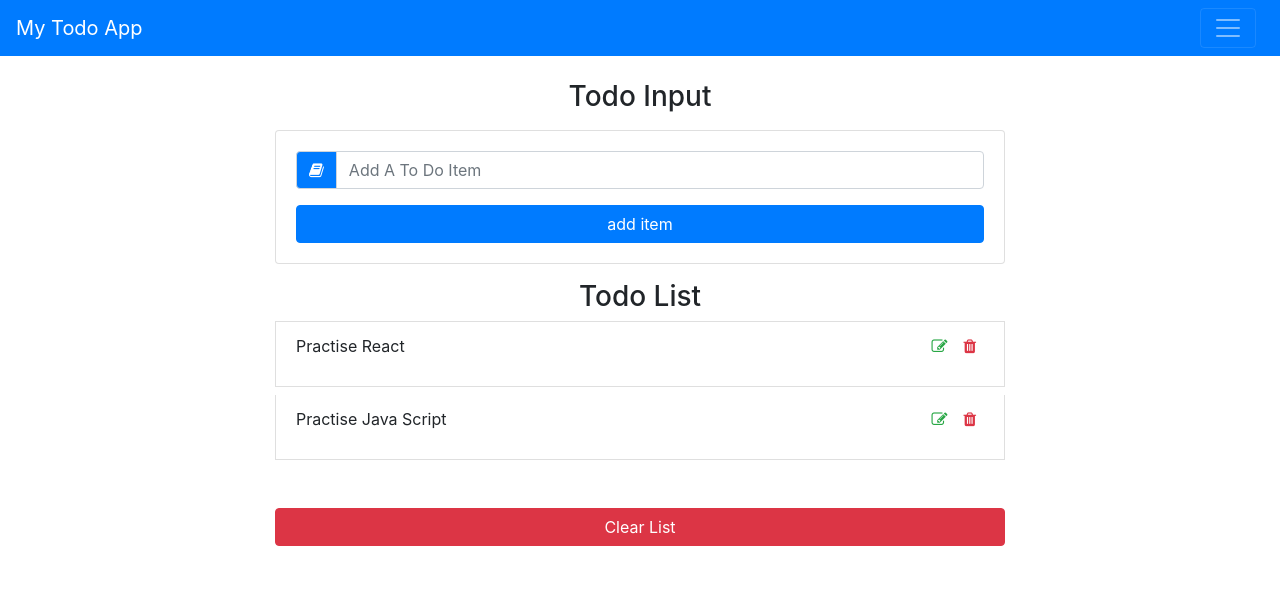
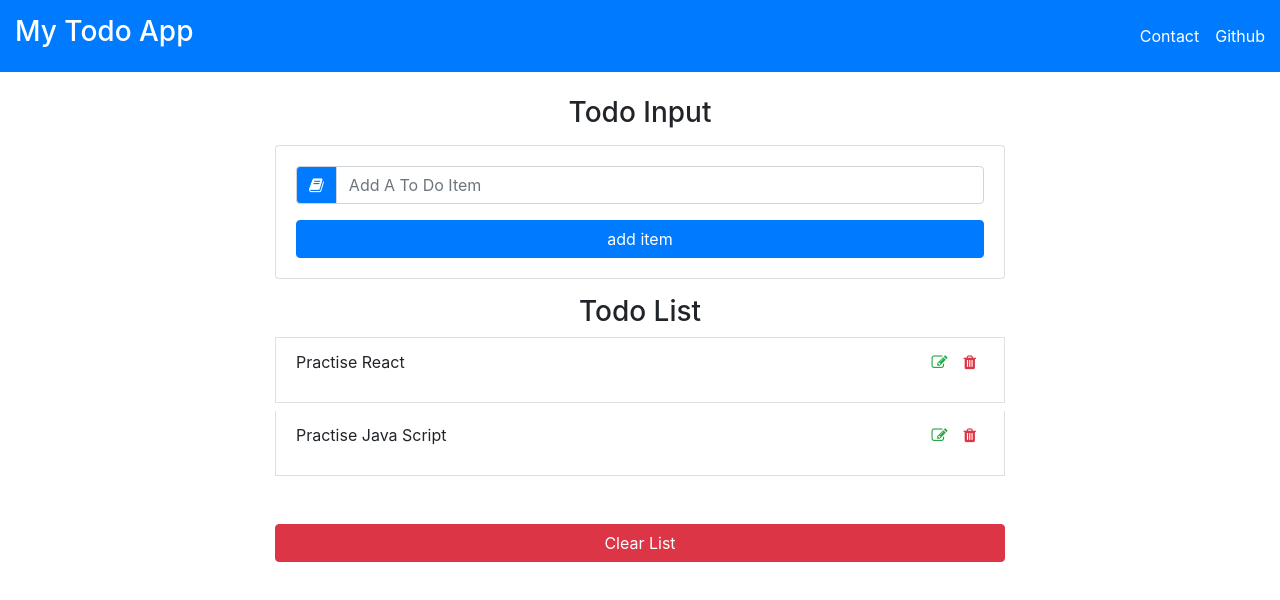
Before and after one commit to sbugarski86/React-app, a React (Create React App) app: page / in a window 1280 px wide. Shown: the top 600 px of the page. Built offline with nearby package versions, Linux system fonts and the light colour scheme.

Commit message:
Navbar and Contact form updated

```diff
--- a/package.json
+++ b/package.json
@@ -7,6 +7,7 @@
     "dom": "0.0.3",
     "react": "^16.12.0",
     "react-dom": "^16.12.0",
+    "react-hook-form": "^3.29.4",
     "react-popper": "^1.3.7",
     "react-router-dom": "^5.1.2",
     "react-scripts": "3.2.0",
--- a/public/index.html
+++ b/public/index.html
@@ -9,9 +9,6 @@
   <meta name="description" content="Web site created using create-react-app" />
   <meta name="viewport" content="minimum-scale=1, initial-scale=1, width=device-width, shrink-to-fit=no" />
   <link rel="apple-touch-icon" href="logo192.png" />
-
-  <link rel="manifest" href="%PUBLIC_URL%/manifest.json" />
-
   <link rel="stylesheet" href="https://cdnjs.cloudflare.com/ajax/libs/font-awesome/4.7.0/css/font-awesome.min.css">
   <link
   rel="stylesheet"
--- a/src/App.css
+++ b/src/App.css
@@ -1,32 +1,60 @@
 html {
-  font-size: 10px;
+  font-size: 16px;
 }
 
-.App {
+@media only screen and (max-width: 900px) {
+  .container {
+    display: flex;
+    flex-direction: column;
+    justify-content: space-around;
+  }
+}
+.navbarStyle {
+  color: white;
+  width: 100%;
+  background-color: #007bff;
+  padding: 15px;
+  display: flex;
+  justify-content: space-between;
+}
+.navbarLinks {
+  display: flex;
+  cursor: pointer;
+  justify-content: center;
+  align-items: center;
+}
+@media only screen and (max-width: 900px) {
+  .navbarLinks {
+    display: none;
+  }
+}
+.toggleButton {
+  font-size: 25px;
+  cursor: pointer;
+}
+@media only screen and (min-width: 900px) {
+  .toggleButton {
+    display: none;
+  }
+}
+.toggleContainer {
+  float: right;
+  background-color: #93c5ee83;
   text-align: center;
 }
-
-.App-logo {
-  height: 40vmin;
+.collapse {
+  display: none;
 }
 
-.App-header {
-  background-color: #282c34;
-  min-height: 100vh;
-  display: flex;
-  flex-direction: column;
-  align-items: center;
-  justify-content: center;
-  font-size: calc(10px + 2vmin);
+.collapse.in {
+  display: block;
+}
+
+@media only screen and (max-width: 900px) {
+  .toggleLinks {
+    cursor: pointer;
+  }
+}
+.links {
   color: white;
 }
-
-.App-link {
-  color: #09d3ac;
-}
-
-.todo-container {
-  display: flex;
-  justify-content: space-around;
-  width: 50rem;
-}
--- a/src/App.js
+++ b/src/App.js
@@ -1,13 +1,10 @@
 import React from 'react';
 import TodoForm from './components/todo/TodoForm';
 //import PersistentDraverRight from './components/layout/PersistentDrawerRight';
+import './App.css';
 import 'bootstrap/dist/css/bootstrap.min.css';
 function App() {
-  return (
-    <div>
-      <TodoForm />
-    </div>
-  );
+  return <TodoForm className='container' />;
 }
 
 export default App;
--- a/src/components/contactForm/Contact.js
+++ b/src/components/contactForm/Contact.js
@@ -1,13 +1,6 @@
 import React, { useState } from 'react';
 import ContactForm from './ContactForm';
-import {
-  Button,
-  Modal,
-  ModalHeader,
-  ModalBody,
-  ModalFooter,
-  NavLink
-} from 'reactstrap';
+import { Button, Modal, ModalHeader, ModalBody, NavLink } from 'reactstrap';
 
 const Contact = props => {
   const { className } = props;
@@ -31,14 +24,10 @@ const Contact = props => {
         <ModalHeader toggle={toggle}>Contact information</ModalHeader>
         <ModalBody>
           <ContactForm />
-
-        </ModalBody>
-        <ModalFooter>
-
-        <Button color='danger' onClick={toggle}>
+          <Button color='danger' onClick={toggle} style={{ float: 'right' }}>
             Cancel
           </Button>
-          </ModalFooter>
+        </ModalBody>
       </Modal>
     </div>
   );
--- a/src/components/contactForm/ContactForm.js
+++ b/src/components/contactForm/ContactForm.js
@@ -3,50 +3,34 @@ import { Col, Row, Button, Form, FormGroup, Label, Input } from 'reactstrap';
 
 const ContactForm = props => {
   return (
-    <Form action='#'>
+    <Form>
       <Row form>
         <Col md={6}>
           <FormGroup>
-            <Label for='exampleEmail'>Email</Label>
-            <Input type='email' placeholder='email' required />
+            <Label for="exampleEmail">Email</Label>
+            <Input type="email" name="email" id="exampleEmail" placeholder="with a placeholder" />
           </FormGroup>
         </Col>
         <Col md={6}>
           <FormGroup>
-            <Label for='examplePassword'>Password</Label>
-            <Input type='password' placeholder='password' required />
+            <Label for="examplePassword">Password</Label>
+            <Input type="password" name="password" id="examplePassword" placeholder="password placeholder" />
           </FormGroup>
         </Col>
       </Row>
       <FormGroup>
-        <Label for='exampleAddress'>Address</Label>
-        <Input type='text' placeholder='1234 Main St' />
-      </FormGroup>
-      <FormGroup>
-        <Label for='exampleAddress2'>Address 2</Label>
-        <Input type='text' placeholder='Apartment, studio, or floor' />
+        <Label for="exampleAddress">Address</Label>
+        <Input type="text" name="address" id="exampleAddress" placeholder="1234 Main St" />
       </FormGroup>
       <Row form>
         <Col md={6}>
           <FormGroup>
-            <Label for='exampleCity'>City</Label>
-            <Input type='text' />
-          </FormGroup>
-        </Col>
-        <Col md={4}>
-          <FormGroup>
-            <Label for='exampleState'>State</Label>
-            <Input type='text' />
-          </FormGroup>
-        </Col>
-        <Col md={2}>
-          <FormGroup>
-            <Label for='exampleZip'>Zip</Label>
-            <Input type='text' />
+            <Label for="exampleCity">City</Label>
+            <Input type="text" name="city" id="exampleCity" />
           </FormGroup>
         </Col>
       </Row>
-      <Button>Submit</Button>
+      <Button style={{ float: 'left' }} color='primary'>Submit</Button>
     </Form>
   );
 };
--- a/src/components/layout/Navbar.js
+++ b/src/components/layout/Navbar.js
@@ -1,45 +1,32 @@
 import React, { useState } from 'react';
 import Contact from '../contactForm/Contact';
-//import ReactDOM from 'react-dom';
-//import Button from '@material-ui/core/Button';
-import {
-  Collapse,
-  Navbar,
-  NavbarToggler,
-  NavbarBrand,
-  Nav,
-  NavItem,
-  NavLink
-} from 'reactstrap';
-
 const NavbarFunc = props => {
-  const [collapsed, setCollapsed] = useState(true);
-
-  const toggleNavbar = (e) =>{
-    e.preventDefault();
-    setCollapsed(!collapsed);}
-
+  const [collapse, setCollapse] = useState(false);
+  const toggle = () => setCollapse(!collapse);
   return (
     <div>
-      <Navbar color='primary' dark>
-        <NavbarBrand href='/' className='mr-auto'>
-          My Todo App
-        </NavbarBrand>
-        <NavbarToggler onClick={toggleNavbar} className='mr-2' />
-        <Collapse isOpen={!collapsed} navbar>
-          <Nav navbar>
-            <NavItem>
-              <Contact />
-              <NavLink href='/components/'>Components</NavLink>
-            </NavItem>
-            <NavItem>
-              <NavLink href='https://github.com/reactstrap/reactstrap'>
-                GitHub
-              </NavLink>
-            </NavItem>
-          </Nav>
-        </Collapse>
-      </Navbar>
+      <nav className='navbarStyle'>
+        <h3>My Todo App</h3>
+        <div>
+          <i onClick={toggle} className='toggleButton fa fa-bars' />
+        </div>
+        <div className='navbarLinks'>
+          <Contact />
+
+          <a href='https://gitHub.com/sbugarski86' className='links'>
+            Github
+          </a>
+        </div>
+      </nav>
+      <div className='toggleContainer'>
+        <div className={'collapse' + (collapse ? 'in' : '')}>
+          <Contact />
+
+          <a href='https://gitHub.com/sbugarski86' className='links'>
+            Github
+          </a>
+        </div>
+      </div>
     </div>
   );
 };
```
Also changed, not shown: 1 other file (tests, documents, lock files or other folders).
